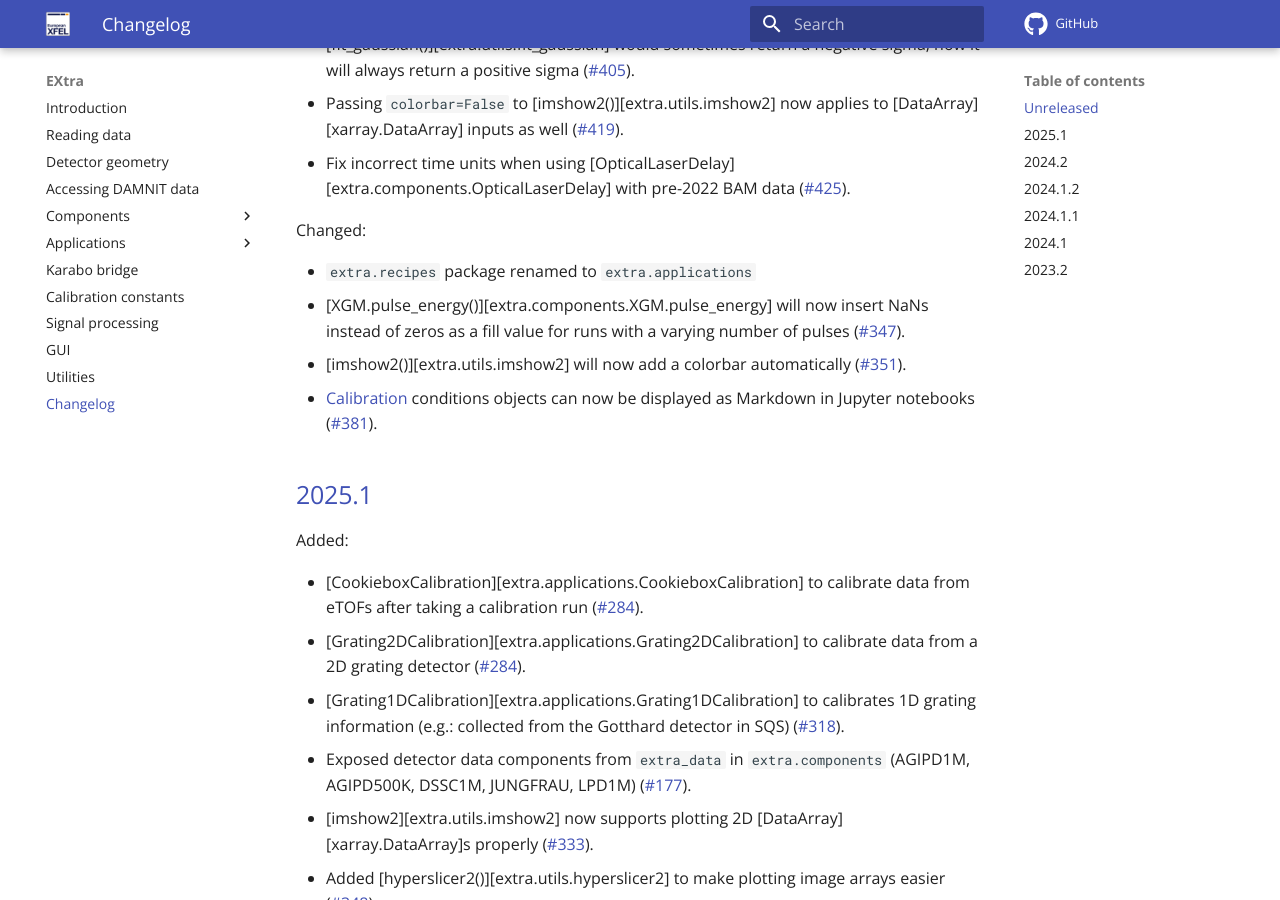
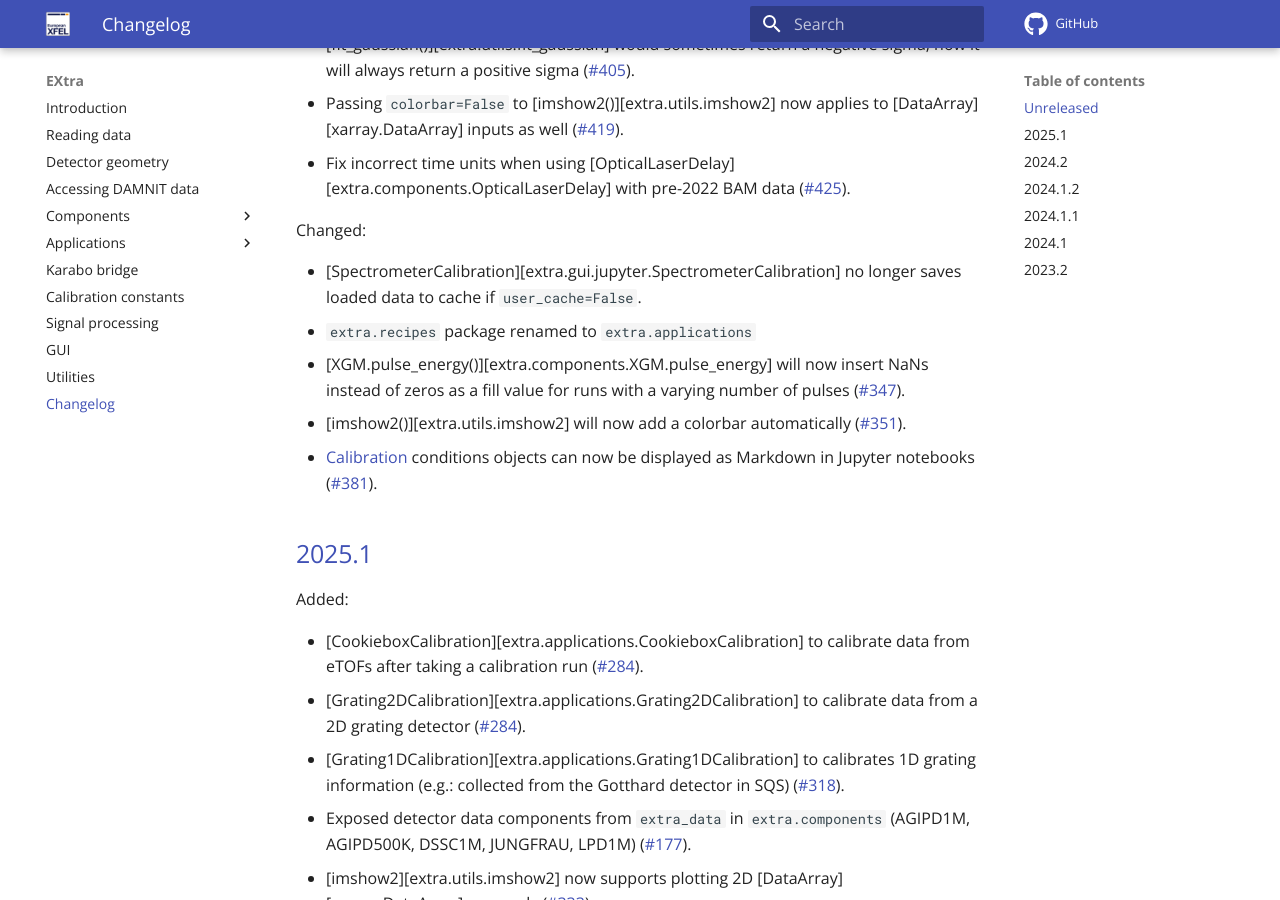
Before and after one commit to European-XFEL/EXtra, an MkDocs documentation site: the page built from docs/changelog.md, in a window 1280 px wide and 900 px high, scrolled down 1174 px. Built offline with MkDocs 1.6.1 and Material for MkDocs 9.7.7, drawn with Linux system fonts in a browser that asks for light colours; emoji names are drawn with the system emoji font; comment, search, counter and statistics services are not loaded.

Commit message:
Updated changelog

```diff
--- a/docs/changelog.md
+++ b/docs/changelog.md
@@ -50,6 +50,8 @@ Fixed:
 
 Changed:
 
+- [SpectrometerCalibration][extra.gui.jupyter.SpectrometerCalibration] no longer
+  saves loaded data to cache if `user_cache=False`.
 - `extra.recipes` package renamed to `extra.applications`
 - [XGM.pulse_energy()][extra.components.XGM.pulse_energy] will now insert NaNs
   instead of zeros as a fill value for runs with a varying number of pulses
```
